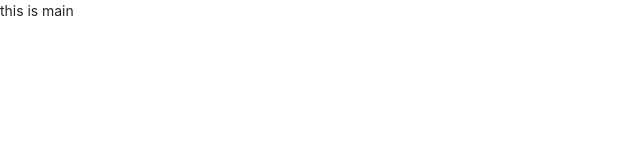
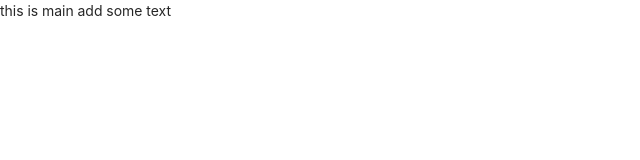
Before and after one commit to lemonkang/Financial, a React (Create React App) app: page / in a window 1280 px wide. Shown: the top 160 px of the page, without its empty margins (0-640 px from the left). Built offline with nearby package versions, Linux system fonts and the light colour scheme.

Commit message:
add some text

```diff
--- a/src/App.tsx
+++ b/src/App.tsx
@@ -4,7 +4,7 @@ const App = () => {
   return (
     <div>
       this is main
-
+        add some text
     </div>
   )
 }
```
Also changed, not shown: .eslintrc.js.
